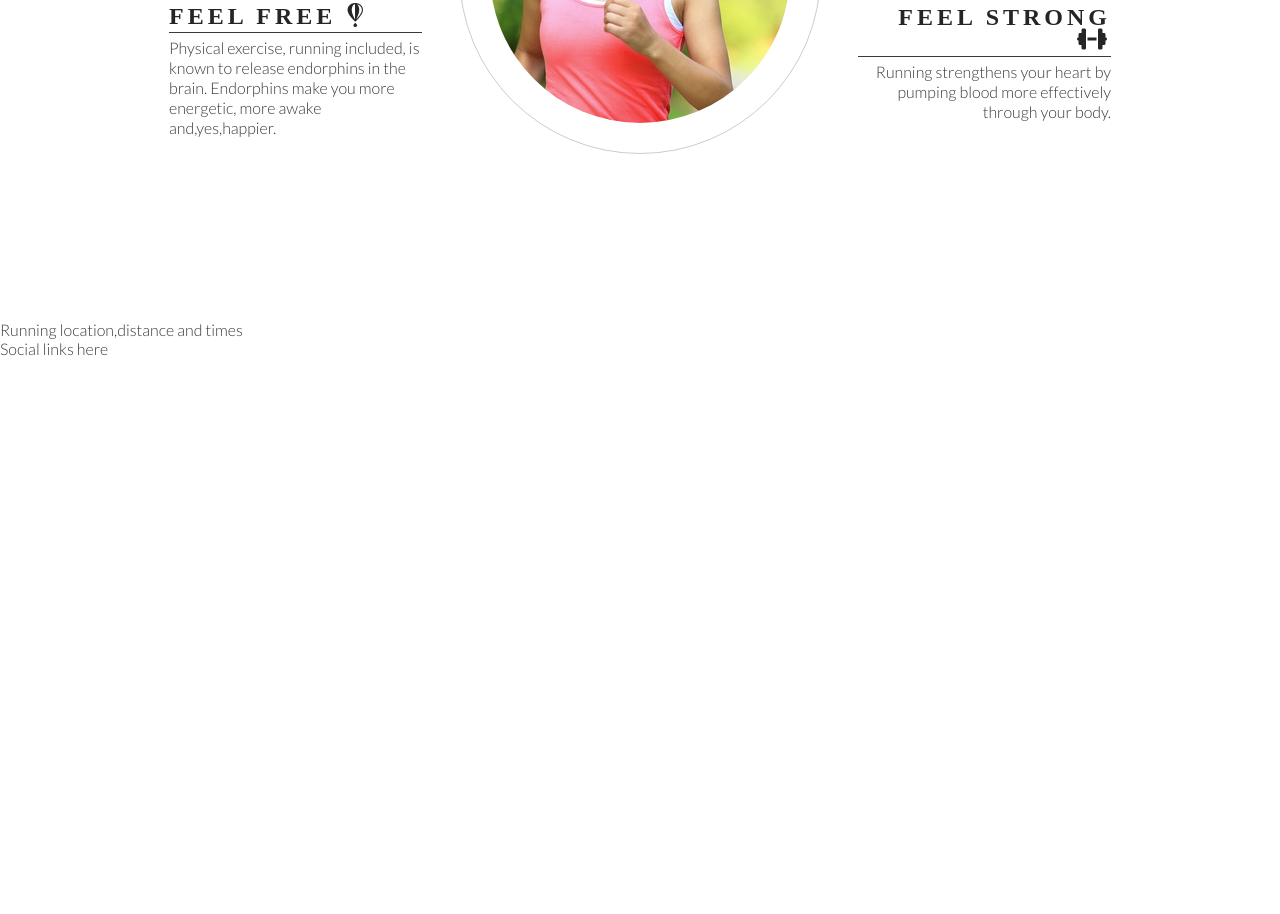
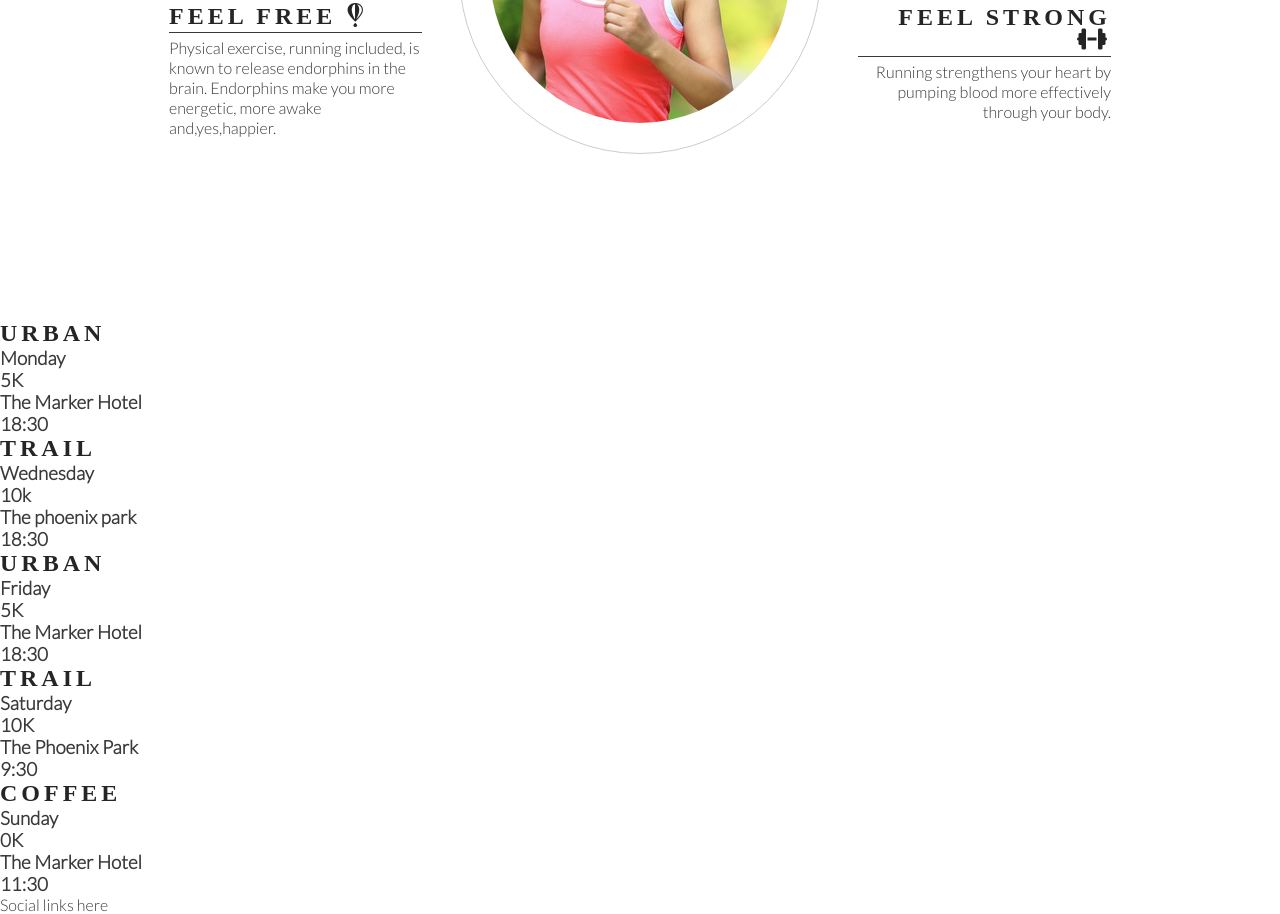
Before and after one commit to Anjuman85/my-new-templte, a plain HTML site: page index.html in a window 1280 px wide. Shown: the part 994-1908 px from the top of the page. Before the commit the page ends 1352 px from the top, so only its background shows below. Drawn offline with Linux system fonts and the light colour scheme; files that its build step writes are made by us from their sources; files whose address does not match are found by name.

Commit message:
Add meetup times main structure

```diff
--- a/index.html
+++ b/index.html
@@ -79,7 +79,41 @@
         </div>
     </section>
     <section>
-        Running location,distance and times
+        <div>
+            <h2>Urban</h2>
+            <h3>Monday</h3>
+            <h3>5K</h3>
+            <h3>The Marker Hotel</h3>
+            <h3>18:30</h3>
+        </div>
+        <div>
+            <h2>Trail</h2>
+            <h3>Wednesday</h3>
+            <h3>10k</h3>
+            <h3>The phoenix park</h3>
+            <h3>18:30</h3>
+        </div>
+        <div>
+            <h2>Urban</h2>
+            <h3>Friday</h3>
+            <h3>5K</h3>
+            <h3>The Marker Hotel</h3>
+            <h3>18:30</h3>
+        </div>
+        <div>
+            <h2>Trail</h2>
+            <h3>Saturday</h3>
+            <h3>10K</h3>
+            <h3>The Phoenix Park</h3>
+            <h3>9:30</h3>
+        </div>
+        <div>
+            <h2>Coffee</h2>
+            <h3>Sunday</h3>
+            <h3>0K</h3>
+            <h3>The Marker Hotel</h3>
+            <h3>11:30</h3>
+        </div>
     </section>
     <footer>
         Social links here
```
